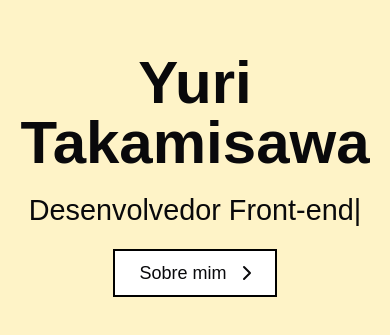
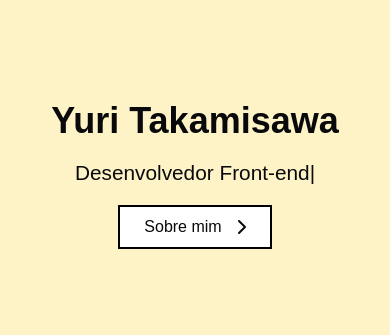
Before and after one commit to yuriTakamisawaRibeiro/Portfolio, a React (Vite) app: page / in a window 390 px wide. Shown: the part 247-582 px from the top of the page. Built offline with nearby package versions, Linux system fonts and the light colour scheme; a web font is replaced by a local one.

Commit message:
Home add mobile responsivity

```diff
--- a/src/pages/home/index.tsx
+++ b/src/pages/home/index.tsx
@@ -1,12 +1,22 @@
 import { ChevronRight } from "lucide-react";
-import React from "react";
+import React, { useEffect, useState } from "react";
 import { TypeAnimation } from "react-type-animation";
 
 export function Home() {
+    const [isMobile, setIsMobile] = useState(window.innerWidth <= 425);
+
+    useEffect(() => {
+        const handleResize = () => {
+            setIsMobile(window.innerWidth <= 425);
+        };
+        window.addEventListener('resize', handleResize);
+        return () => window.removeEventListener('resize', handleResize);
+    }, []);
+
     return (
         <div className='h-screen flex justify-center items-center'>
-            <div className='flex flex-col gap-4 text-center items-center'>
-                <h1 className='text-6xl font-bold'>Yuri Takamisawa</h1>
+            <div className='flex flex-col gap-4 text-center items-center mx-2 mobile:mx-4'>
+                <h1 className='text-6xl font-bold mobile:text-4xl'>Yuri Takamisawa</h1>
                 <TypeAnimation
                     sequence={[
                         'Estudante Desenvolvedor',
@@ -19,17 +29,17 @@ export function Home() {
                     wrapper="span"
                     speed={60}
                     deletionSpeed={60}
-                    style={{ fontSize: '1.8em', display: 'inline-block', fontWeight:'medium' }}
+                    style={{ fontSize: isMobile ? '1.3em' : '1.8em', display: 'inline-block', fontWeight: 'medium' }}
                     repeat={Infinity}
                 />
-
                 <div className='flex justify-center'>
-                    <button className='relative py-2 pl-6 pr-12 bg-white border-2 border-black flex items-center text-lg
-                         hover:bg-gray-50 transition-all  box-border'>
-                        <span className="flex text-lg font-medium">
+                    <button className={`relative flex items-center text-lg
+                        ${isMobile ? 'py-2 pl-6 pr-12' : 'py-4 pl-8 pr-16'}
+                        bg-white border-2 border-black hover:bg-gray-100 transition-all box-border`}>
+                        <span className={`flex ${isMobile ? 'text-base' : 'text-xl'} font-medium`}>
                             Sobre mim
                         </span>
-                        <span className="absolute right-4 flex ">
+                        <span className="absolute right-4 flex">
                             <ChevronRight />
                         </span>
                     </button>
--- a/tailwind.config.js
+++ b/tailwind.config.js
@@ -9,6 +9,9 @@ export default {
       fontFamily: {
         sans: ['Satoshi', 'sans-serif']
       },
+      screens: {
+        'mobile': {'max': '425px'}
+      }
     },
   },
   plugins: [],
```
